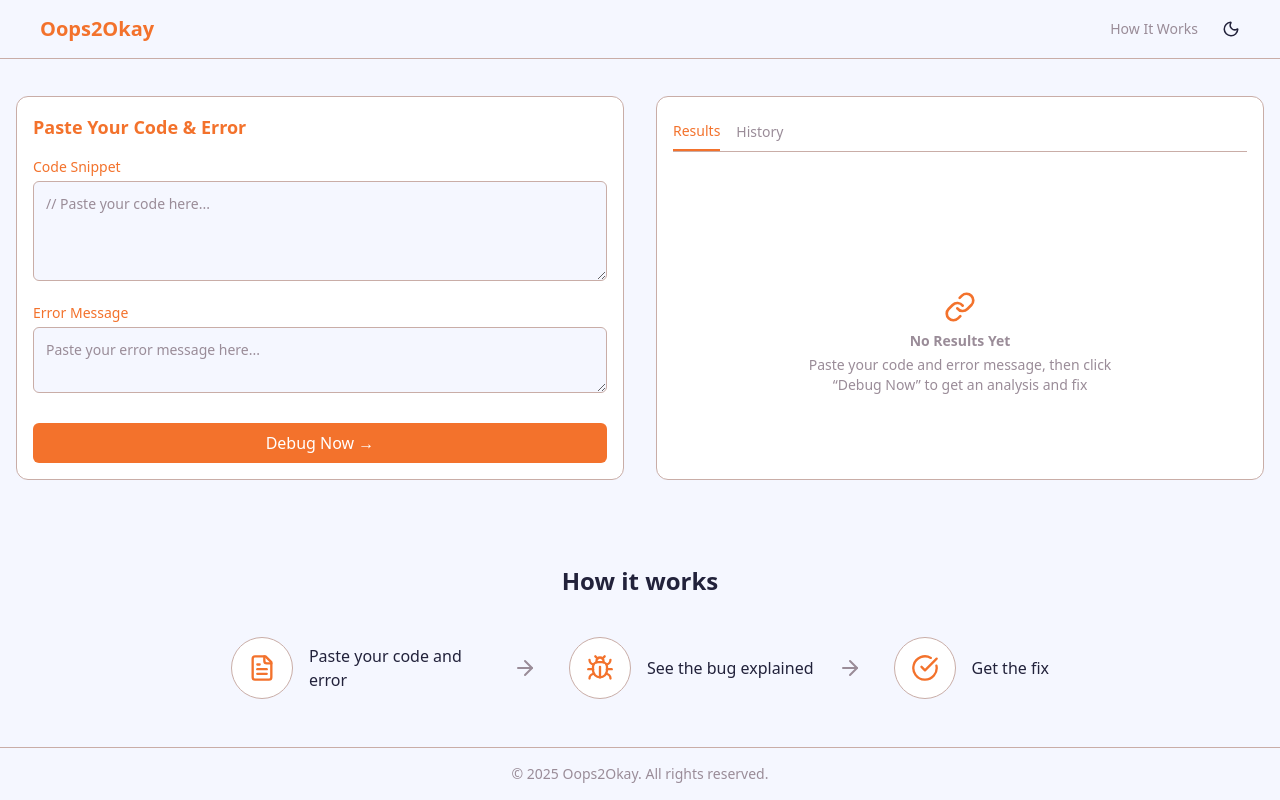
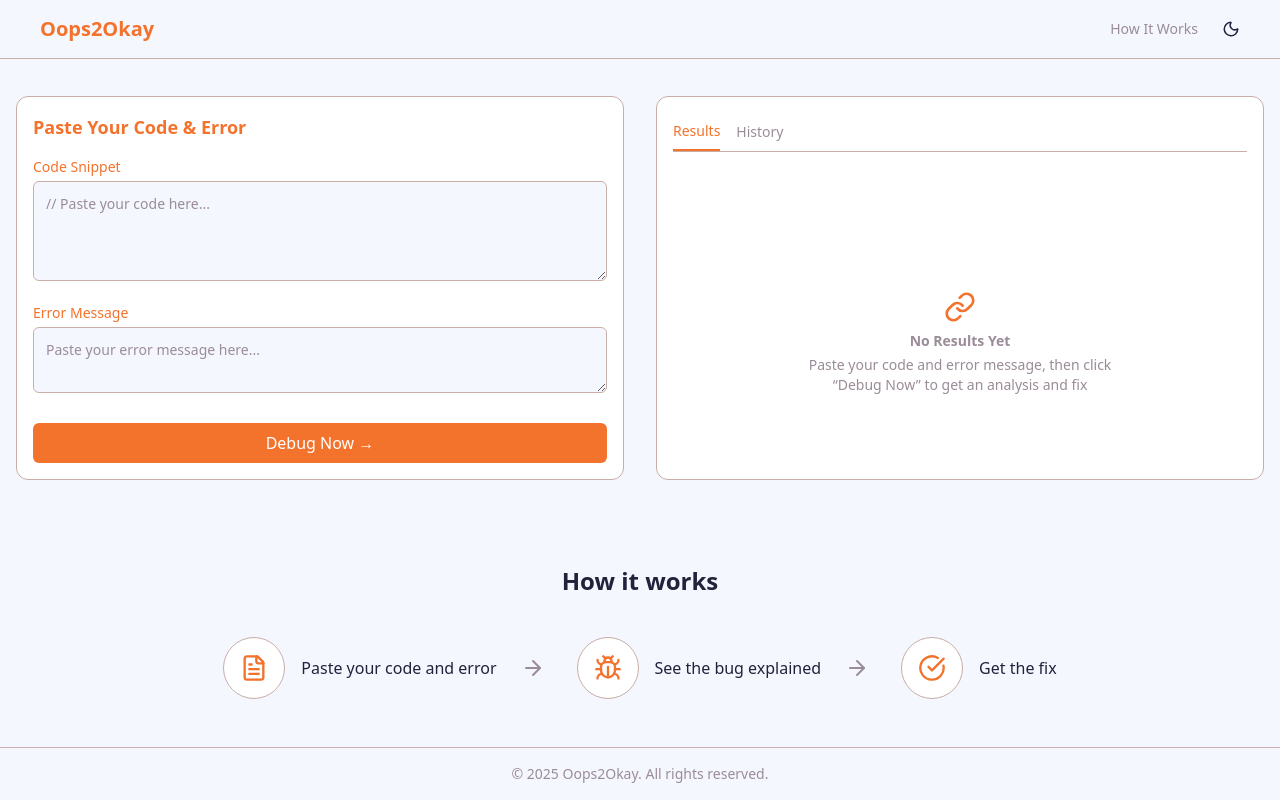
Before and after one commit to praveenr-CodeCrafter/oops2okay, a React (Vite) app in the folder client/: page / in a window 1280 px wide. Built offline with nearby package versions, Linux system fonts and the light colour scheme.

Commit message:
Modified width in HowItWorksSection

```diff
--- a/client/src/components/HowItWorksSection.jsx
+++ b/client/src/components/HowItWorksSection.jsx
@@ -28,7 +28,7 @@ export default function HowItWorksSection() {
             <div className="bg-[var(--color-panel)] p-4 rounded-full border border-[var(--color-border)]">
               {step.icon}
             </div>
-            <p className="text-base font-medium text-left text-[var(--color-text)] max-w-[180px]">
+            <p className="text-base font-medium text-left text-[var(--color-text)]">
               {step.text}
             </p>
             {index < steps.length - 1 && (
```
